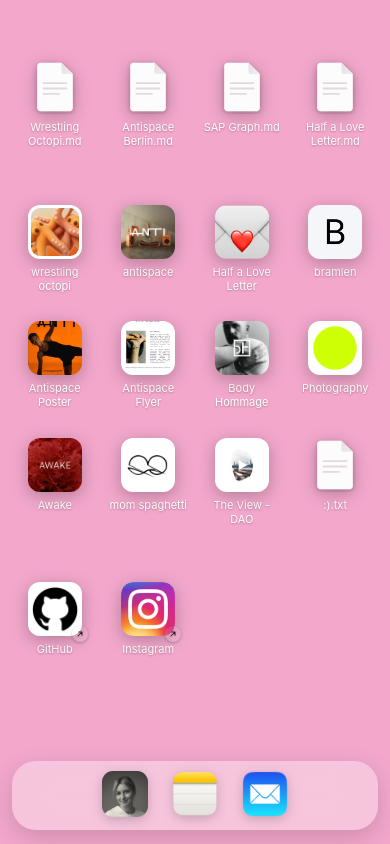
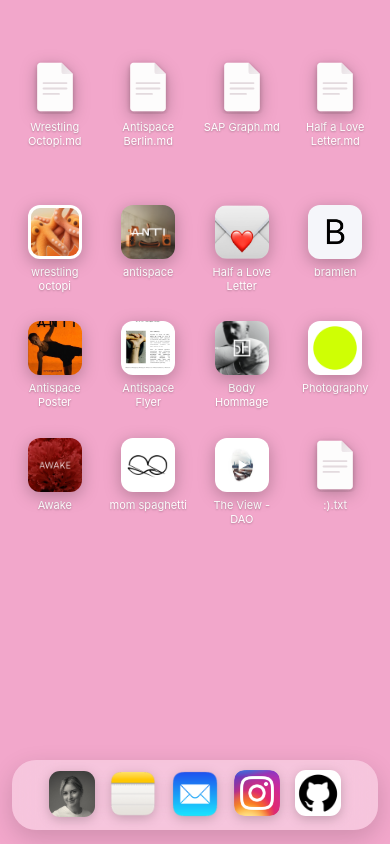
Before and after one commit to tetetootoo/half-odd-web, a React (Vite) app: page / in a window 390 px wide. Built offline with nearby package versions, Linux system fonts and the light colour scheme.

Commit message:
update mobile layout; add ig und github to foot

```diff
--- a/src/components/Mobile/Mobile.module.css
+++ b/src/components/Mobile/Mobile.module.css
@@ -110,9 +110,9 @@
   display: flex;
   align-items: center;
   justify-content: center;
-  gap: 24px;
+  gap: clamp(8px, 4vw, 24px);
   margin: 0 12px 14px;
-  padding: 10px 24px;
+  padding: 10px 12px;
   border-radius: 24px;
   background: rgba(255, 255, 255, 0.35);
   backdrop-filter: blur(20px);
@@ -121,6 +121,7 @@
 }
 
 .dockItem {
+  flex-shrink: 0;
   padding: 0;
   border: none;
   background: transparent;
--- a/src/components/Mobile/Mobile.tsx
+++ b/src/components/Mobile/Mobile.tsx
@@ -18,11 +18,14 @@ import {
   type TextTier,
 } from '../../data/textBlocks';
 import styles from './Mobile.module.css';
+import { dockLinks } from '../../data/desktopContent';
 
 const DOCK_ICONS = {
   about: '/icons/about-me.png',
   notes: '/icons/notes.png',
   mail: '/icons/mail.png',
+  instagram: '/icons/instagram.png',
+  github: '/icons/github.png',
 };
 
 type OverlayId = string | 'about' | 'notes' | 'mail';
@@ -739,7 +742,7 @@ export function Mobile() {
       <div className={styles.grid}>
         {gridApps.map((app) => (
           <Fragment key={app.id}>
-            {(app.id === 'wrestling-octopi' || app.id === 'github') && (
+            {app.id === 'wrestling-octopi' && (
               <div className={styles.sectionGap} aria-hidden="true" />
             )}
             <AppIcon
@@ -770,6 +773,12 @@ export function Mobile() {
         <button type="button" className={styles.dockItem} onClick={() => setOpenId('mail')}>
           <img className={styles.dockGlyph} src={DOCK_ICONS.mail} alt="" />
         </button>
+        <a className={styles.dockItem} href={dockLinks.instagram} target="_blank" rel="noopener noreferrer" aria-label="Instagram">
+          <img className={styles.dockGlyph} src={DOCK_ICONS.instagram} alt="" />
+        </a>
+        <a className={styles.dockItem} href={dockLinks.github} target="_blank" rel="noopener noreferrer" aria-label="GitHub">
+          <img className={`${styles.dockGlyph} ${styles.rounded}`} src={DOCK_ICONS.github} alt="" />
+        </a>
       </nav>
 
       {openId === 'about' && <AboutOverlay onClose={() => setOpenId(null)} />}
--- a/src/data/mobileContent.ts
+++ b/src/data/mobileContent.ts
@@ -96,8 +96,8 @@ export const trashItems: MobileAppItem[] = [
   },
 ];
 
-// Everything that isn't About/Notes/Mail lives here, in a fixed grid order —
-// the dock only holds those three, matching the desktop dock's reduced set.
+// Case studies and projects in mobile grid order; utility and social icons
+// live in the dock.
 export const gridApps: MobileAppItem[] = [
   {
     id: 'wrestling-octopi-case-study',
@@ -272,18 +272,4 @@ export const gridApps: MobileAppItem[] = [
       'photo booth',
     ],
   },
-  {
-    id: 'github',
-    label: 'GitHub',
-    iconSrc: '/icons/github.png',
-    kind: 'link',
-    href: 'https://github.com/tetetootoo',
-  },
-  {
-    id: 'instagram',
-    label: 'Instagram',
-    iconSrc: '/icons/instagram.png',
-    kind: 'link',
-    href: 'https://instagram.com/iamparryhotter',
-  },
 ];
```
